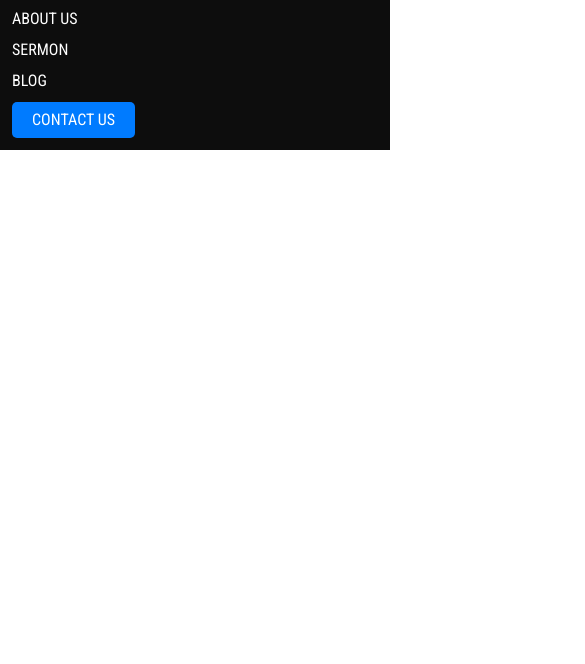
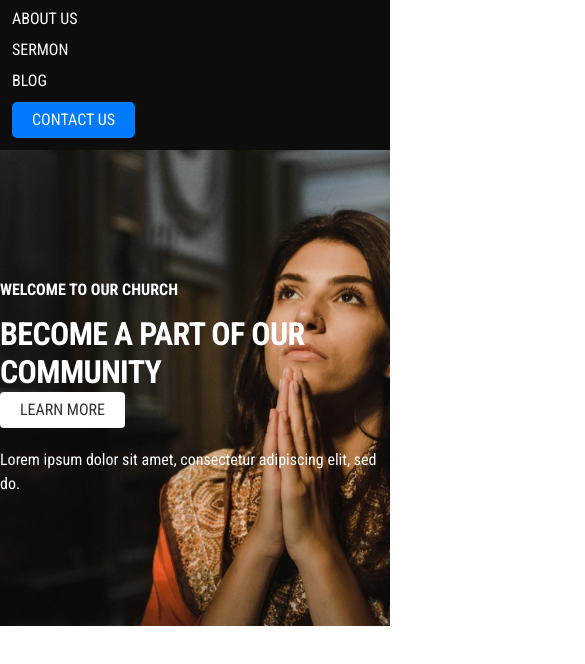
Before and after one commit to mnosumon/finsweet, a plain HTML site: page index.html in a window 390 px wide. Shown: the part 70-734 px from the top of the page, 585 px wide, since content can reach past the window. Drawn offline with Linux system fonts and the light colour scheme.

Commit message:
banner responsive done

```diff
--- a/css/style.css
+++ b/css/style.css
@@ -66,7 +66,7 @@ p{
 }
 
 .container{
-    width: 1280px;
+    max-width: 1280px;
     margin: 0 auto;
 }
 
@@ -124,110 +124,68 @@ nav {
     background-color: #0056b3;
 }
 
-/* Media Queries */
-@media screen and (max-width: 575.98px) {
-    .nav_left {
-        flex-direction: column;
-        align-items: flex-start;
-    }
 
-    .nav_menu ul {
-        flex-direction: column;
-        row-gap: 12px;
-    }
-
-    .nav_details {
-        flex-direction: column;
-        align-items: flex-start;
-    }
-
-    .nav_right {
-        margin-top: 12px;
-    }
-}
-
-@media screen and (min-width: 576px) and (max-width: 767.98px) {
-    .nav_left {
-        column-gap: 64px;
-    }
-
-    .nav_menu ul {
-        column-gap: 24px;
-    }
-
-    .nav_right {
-        margin-top: 12px;
-    }
-}
-
-@media screen and (min-width: 768px) and (max-width: 921.98px) {
-    .nav_left {
-        column-gap: 96px;
-    }
-
-    .nav_menu ul {
-        column-gap: 32px;
-    }
-}
-@media screen and (min-width: 922px) {
-    .container{
-        max-width: 100%;
-    }
-
-}
 
 /* ============================ Navbar End ============================================= */
 
 /* ============================ Banner start ============================================= */
 
-#banner{
+#banner {
     background: url(../images/banner.jpg) no-repeat center;
     background-size: cover;
 }
 
-.banner_wrapper{
+.banner_wrapper {
     padding: 130px 0;
 }
 
-.banner_wrapper h5{
+.banner_wrapper h5 {
     width: 186px;
     padding-bottom: 16px;
-    color: #FFF;
+    color: #fff;
     font-weight: 700;
 }
 
-.banner_wrapper  h3{
-    width: 592px;
-    color: #FFF;
-    font-family: Roboto Condensed;
-    font-size: 64px;
-    font-style: normal;
+.banner_wrapper h3 {
+    max-width: 592px;
+    font-size: 3.5rem;
+    color: #fff;
+    font-family: 'Roboto Condensed', sans-serif;
     font-weight: 700;
-    line-height: 82px;
+    line-height: 1.2;
     letter-spacing: -0.64px;
     text-transform: uppercase;
+
 }
 
-.banner_wrapper p{
-    width: 308px;
-    color: #FFF;
-    padding-left: 30px;
+.banner_wrapper p {
+    color: #fff;
     position: relative;
+    max-width: 308px;
+    margin-top: 20px;
 }
 
-.banner_wrapper p::before{
+.banner_wrapper p::before {
     content: "";
     width: 18px;
     height: 2px;
-    background-color: #FFD2A4;
+    background-color: #ffd2a4;
     position: absolute;
-    left: 0;
-    top: 12px;
+    left: -30px; /* Adjusted position */
+    top: 50%;
+    transform: translateY(-50%);
 }
 
-.banner_button{
-    margin: 32px 0 64px;
+.banner_button {
+    display: inline-block;
+    background-color: #fff;
+    color: #333;
+    padding: 10px 20px;
+    border-radius: 4px;
+    text-decoration: none;
 }
+
+
 
 /* ============================ Banner end ============================================= */
 
@@ -785,3 +743,70 @@ nav {
     height: 100%;
     padding: 24px 64px;
 }
+
+
+/* Media Queries */
+
+@media screen and (max-width: 575.98px) {
+    /* ============================ Navbar Start ============================================= */
+    .nav_left {
+        flex-direction: column;
+        align-items: flex-start;
+    }
+
+    .nav_menu ul {
+        flex-direction: column;
+        row-gap: 12px;
+    }
+
+    .nav_details {
+        flex-direction: column;
+        align-items: flex-start;
+    }
+
+    .nav_right {
+        margin-top: 12px;
+    }
+    /* ============================ Navbar End ============================================= */
+    .banner_wrapper h3 {
+        font-size: 2rem;
+        width: auto;
+    }
+    .banner_wrapper p {
+        max-width: 100%;
+    }
+}
+
+@media screen and (min-width: 576px) and (max-width: 767.98px) {
+    /* ============================ Navbar Start ============================================= */
+    .nav_left {
+        column-gap: 64px;
+    }
+
+    .nav_menu ul {
+        column-gap: 24px;
+    }
+
+    .nav_right {
+        margin-top: 12px;
+    }
+    /* ============================ Navbar End ============================================= */
+}
+
+@media screen and (min-width: 768px) and (max-width: 921.98px) {
+    /* ============================ Navbar Start ============================================= */
+    .nav_left {
+        column-gap: 96px;
+    }
+
+    .nav_menu ul {
+        column-gap: 32px;
+    }
+    /* ============================ Navbar End ============================================= */
+}
+@media screen and (min-width: 922px) {
+    .container{
+        max-width: 100%;
+    }
+
+}
--- a/index.html
+++ b/index.html
@@ -48,7 +48,7 @@
         </div>
     </nav>
     <!-- =============================banner satrt================================ -->
-    <!-- <section id="banner">
+    <section id="banner">
         <div class="container">
             <div class="banner_wrapper">
                 <h5>Welcome to our CHURCH</h5>
@@ -57,7 +57,7 @@
                 <p>Lorem ipsum dolor sit amet, consectetur adipiscing elit, sed do.</p>
             </div>
         </div>
-    </section> -->
+    </section>
     <!-- =============================church satrt================================ -->
     <!-- <section id="church">
         <div class="container">
```
